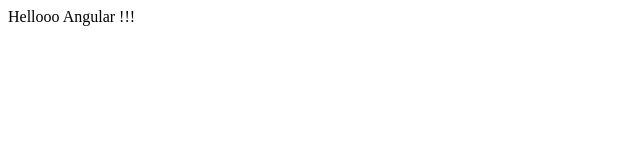
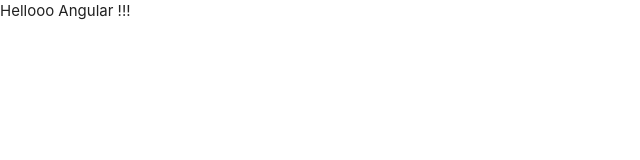
Before and after one commit to sonikamah/sapeAir, a website: page index.html in a window 1280 px wide. Shown: the whole page, without its empty margins (0-640 px from the left). Drawn offline with nearby package versions, Linux system fonts and the light colour scheme; some packages are replaced by stand-ins of ours.

Commit message:
minor refactoring

```diff
--- a/index.html
+++ b/index.html
@@ -1,6 +1,7 @@
-<html>
+<html ng-app='myApp'>
 <head></head>
-<body ng-app  = 'myApp'>
+<link rel="stylesheet" type="text/css" href="static/lib/bower_components/materialize/dist/css/materialize.min.css">
+<body>
 
 	Hellooo Angular !!!
 
--- a/package.json
+++ b/package.json
@@ -8,12 +8,10 @@
     	"test": "karma start karma.conf.js",
         "bundle": "webpack"
     },
-    "author": "Sonika Maheshwari",
+    "author": "",
     "license": "MIT",
     "dependencies": {
-        "angular": "^1.4.5",
         "angular-mocks": "latest",
-        "angular-ui-router": "^0.2.15",
         "express": "^4.14.0",
         "jasmine-core": "^2.4.1",
         "karma": "^0.13.22",
@@ -27,7 +25,7 @@
         "mongoose" : "~3.8.0",
         "webpack-dev-server": "^1.4.7"
     },
-        "dev-dependencies": {
+    "dev-dependencies": {
         "jasmine-core": "^2.4.1",
         "karma": "^0.13.22",
         "karma-chrome-launcher": "^0.2.3",
--- a/static/lib/bower.json
+++ b/static/lib/bower.json
@@ -1,5 +1,5 @@
 {
-  "name": "lib",
+  "name": "sapeAirLib",
   "homepage": "https://github.com/sonikamah/sapeAir",
   "authors": [
     "sonika maheshwari <sonikamaheshwari067@gmail.com>"
@@ -17,7 +17,7 @@
   "dependencies": {
     "angular": "^1.5.8",
     "jquery": "^3.1.1",
-    "bootstrap": "^3.3.7",
-    "angular-ui-router": "ui-router#^0.3.1"
+    "angular-ui-router": "ui-router#^0.3.1",
+    "materialize": "^0.97.7"
   }
 }
```
Also changed, not shown: README.md.
